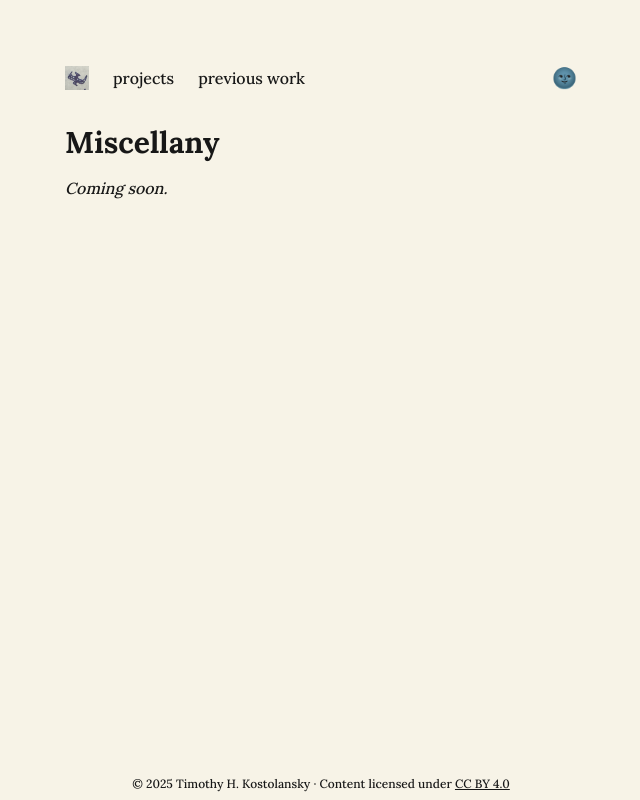
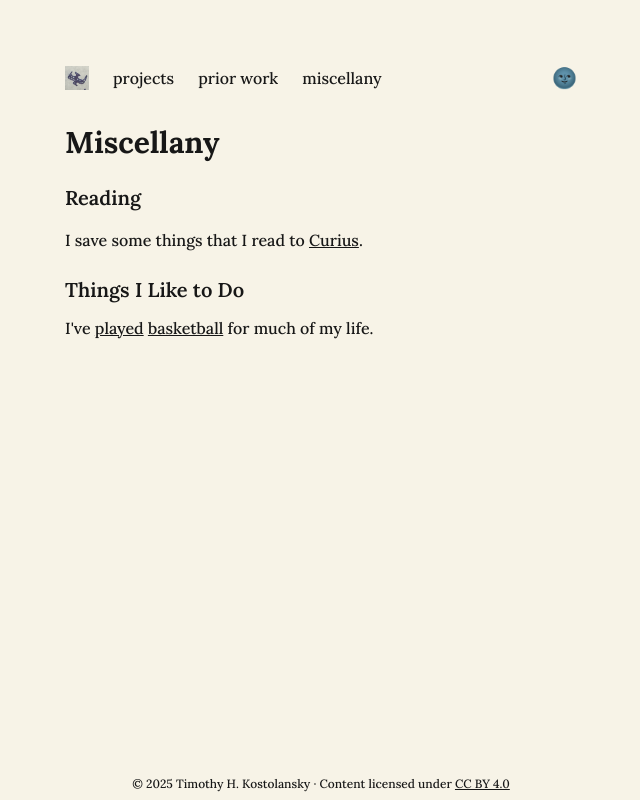
Before and after one commit to tim0120/tim0120.github.io, a Next.js app: page /miscellany in a window 1280 px wide. Shown: the whole page, without its empty margins (319-959 px from the left). Built offline with nearby package versions, Linux system fonts and the light colour scheme.

Commit message:
miscellany init and link change

```diff
--- a/src/app/miscellany/page.tsx
+++ b/src/app/miscellany/page.tsx
@@ -1,8 +1,32 @@
+import Link from "next/link";
+
 export default function MiscellanyPage() {
   return (
     <div>
-			<h1 className="text-3xl font-bold mb-4">Miscellany</h1>
-      <p className="text-md italic">Coming soon.</p>
+      <h1 className="text-3xl font-bold mb-6">Miscellany</h1>
+
+      <section className="space-y-4 mb-6">
+        <h2 className="text-xl font-semibold mb-3">Reading</h2>
+        <p className="text-md">
+          I save some things that I read to{' '}
+          <Link href="https://curius.app/timothy-kostolansky" className="underline hover:underline">
+            Curius
+          </Link>
+          .
+        </p>
+      </section>
+
+      <section>
+        <h2 className="text-xl font-semibold mb-3">Things I Like to Do</h2>
+        <p className="text-md">
+          I've {' '}
+          <Link href="https://www.youtube.com/watch?v=GBJPhRF89w4" className="underline hover:underline">played</Link>
+          {' '}
+          <Link href="https://www.youtube.com/watch?v=We5grgBczjY" className="underline hover:underline">basketball</Link>
+          {' '}
+          for much of my life.
+        </p>
+      </section>
     </div>
   );
 }
--- a/src/app/previous-work/page.tsx
+++ b/src/app/previous-work/page.tsx
@@ -4,7 +4,7 @@ export default function PreviousWorkPage() {
   return (
     <div className="">
       <div className="flex flex-col items-start">
-        <h1 className="text-3xl font-bold mb-4">Previous Work</h1>
+        <h1 className="text-3xl font-bold mb-4">Prior Work</h1>
         <Publications />
       </div>
     </div>
--- a/src/components/Footer.tsx
+++ b/src/components/Footer.tsx
@@ -4,7 +4,6 @@ const Copyright = () => (
       &copy; {new Date().getFullYear()} Timothy H. Kostolansky · Content licensed under{' '}
       <a
         href="https://creativecommons.org/licenses/by/4.0/"
-        target="_blank"
         rel="noopener noreferrer"
         className="underline hover:underline"
       >
--- a/src/components/PageNav.tsx
+++ b/src/components/PageNav.tsx
@@ -11,7 +11,8 @@ export default function PageNav() {
             <Image src="/favicon.png" alt="favicon" width={24} height={24} />
           </Link>
           <Link href="/projects" className="hover:underline">projects</Link>
-          <Link href="/previous-work" className="hover:underline">previous work</Link>
+          <Link href="/previous-work" className="hover:underline">prior work</Link>
+          <Link href="/miscellany" className="hover:underline">miscellany</Link>
         </div>
         <ThemeToggle />
       </div>
--- a/src/components/Publications.tsx
+++ b/src/components/Publications.tsx
@@ -93,7 +93,6 @@ const Publication = ({ title, authors, link, publisher }: { title: string; autho
         <Link
           href={link}
           className="text-blue-600 dark:text-blue-300 underline hover:underline"
-          target="_blank"
           rel="noopener noreferrer"
         >
           {linkLabel}
```
